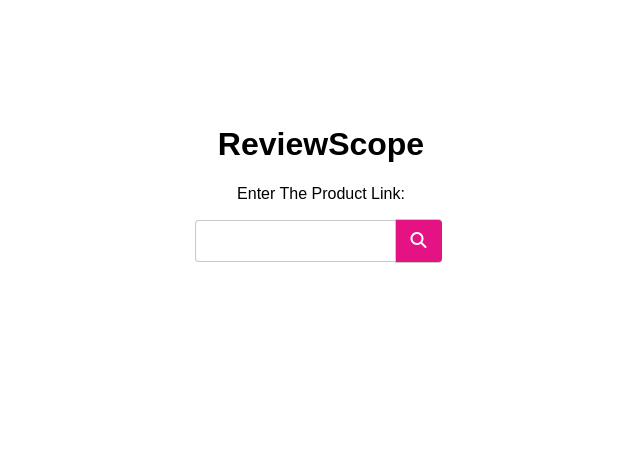
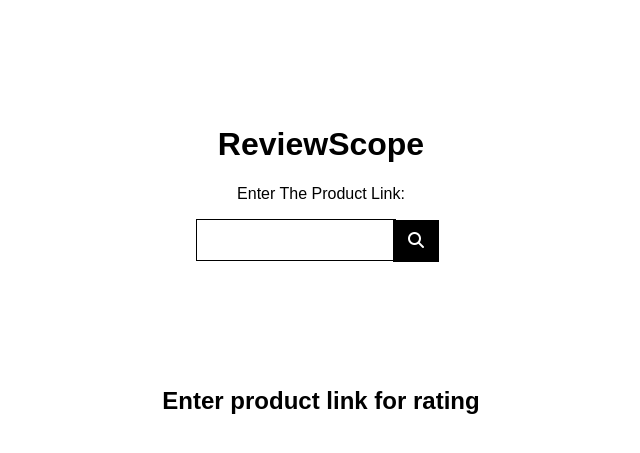
Before and after one commit to Hitstar53/AI-product-reviewer, a Django app: page /search/ in a window 1280 px wide. Shown: the top 453 px of the page, without its empty margins (319-959 px from the left). Run offline with Django 4.2, Linux system fonts and the light colour scheme; some libraries are stand-ins or nearby versions; some web fonts are replaced.

Commit message:
updates
Co-authored-by: Omkar0512 <Acdbb@users.noreply.github.com>
Signed-off-by: Hatim Sawai <hatimsawai76@gmail.com>

```diff
--- a/reviewscope/base/templates/base/search.html
+++ b/reviewscope/base/templates/base/search.html
@@ -24,7 +24,15 @@
   <div class="output-wrap">
     {% block output %}
     <p class="model-output">
-      {{ out }}
+      {% if rev and star %}
+      <div class="rating-result">
+        Review Rating: {{ rev }}
+        <br>
+        Our Rating: {{ star }}
+      </div>
+      {% else %}
+      <span class="model-name">Enter product link for rating</span>
+      {% endif %}
     </p>
     {% endblock %}
   </div>
--- a/reviewscope/base/views.py
+++ b/reviewscope/base/views.py
@@ -1,4 +1,5 @@
 from django.shortcuts import render
+import pandas as pd
 from transformers import AutoTokenizer
 from transformers import AutoModelForSequenceClassification
 from scipy.special import softmax
@@ -9,25 +10,27 @@ import requests
 MODEL = f"cardiffnlp/twitter-roberta-base-sentiment"
 tokenizer = AutoTokenizer.from_pretrained(MODEL)
 model = AutoModelForSequenceClassification.from_pretrained(MODEL)
-def polarity_scores_roberta(example):
-    encoded_text = tokenizer(example, return_tensors='pt')
+def polarity_scores_roberta_list(review):
+    encoded_text = tokenizer(review, return_tensors='pt')
     output = model(**encoded_text)
     scores = output[0][0].detach().numpy()
     scores = softmax(scores)
-    scores_dict = {
-        'roberta_neg' : scores[0],
-        'roberta_neu' : scores[1],
-        'roberta_pos' : scores[2]
-    }
-    print(scores_dict)
-    return scores_dict
+    scores_list = [scores[0], scores[1], scores[2]]
+    return scores_list
 
 def api_call(link):
     api_client = ApiClient(api_key='Z29vZ2xlLW9hdXRoMnwxMTU3MTI4ODgzMjY3NDgyNTQ2MzF8YzBlN2I4YTE3NQ')
-    results = api_client.amazon_reviews(link, limit=1)
-    review = results[0][0]['body']
-    rating = results[0][0]['rating']
-    return review
+    result = api_client.amazon_reviews(link, limit=10)
+    # make a generator to get the reviews from results[0][i]['body']
+    reviews = []
+    ratings = []
+    for i in range(10):
+        reviews.append(result[0][i]['body'])
+
+    for i in range(10):
+        ratings.append(result[0][i]['rating'])
+
+    return reviews,ratings
 
 # Create your views here.
 def home(request):
@@ -36,8 +39,20 @@ def home(request):
 def search(request):
     if request.method == 'POST':
         text = request.POST['query']
-        text = api_call(text)
-        print(text)
-        op = polarity_scores_roberta(text)
-        return render(request, 'base/search.html', {'out': op})
+        reviews,ratings = api_call(text)
+        print(len(reviews))
+        res = []
+        op = []
+        columns = ['Id', 'roberta_neg', 'roberta_neu', 'roberta_pos','Score']
+        for i in range(10):
+            res.append([i]+polarity_scores_roberta_list(reviews[i])+[ratings[i]])
+        df_results = pd.DataFrame(res, columns=columns)
+        rev_rate=0
+        star = 0
+        for index, row in df_results.iterrows():
+            star += 5*row['roberta_pos'] + 2.5*row['roberta_neu'] + 0*row['roberta_neg']
+            rev_rate+=row['Score']
+        star/=10
+        rev_rate/=10
+        return render(request, 'base/search.html', {'star': star, 'rev' : rev_rate})
     return render(request, 'base/search.html')
--- a/reviewscope/static/css/style.css
+++ b/reviewscope/static/css/style.css
@@ -38,10 +38,17 @@ h1 {
   text-align: center;
 }
 
+.rating-result {
+  font-size: 1.5rem;
+  font-weight: 600;
+  color: #000;
+  margin: 0 auto;
+  text-align: center;
+}
+
 #animated input[type=text] {
   width: 300px;
   box-sizing: border-box;
-  border: 1px solid #c8c8c8;
   border-radius: 4px;
   font-size: 16px;
   background-color: white;
@@ -51,7 +58,7 @@ h1 {
 }
 
 #animated input[type=text]:focus {
-  width: 500px;
+  width: 600px;
 }
 
 #animated i {
@@ -59,15 +66,10 @@ h1 {
   left: 30px;
 }
 
-
-
 .search-txt-input {
   padding: 12px 20px;
   font-size: 14px;
-  border: 1px solid #c8c8c8;
-  border-right: 0px;
-  border-top-left-radius: 4px 4px;
-  border-bottom-left-radius: 4px 4px;
+  border: 1px solid #000;
   width: 200px;
 }
 
@@ -78,18 +80,17 @@ h1 {
   text-align: center;
   text-decoration: none;
   color: #ffffff;
-  border: solid 1px #c8c8c8;
-  border-right: 0px;
-  background: #f45c03;
-  border-top-right-radius: 4px 4px;
-  border-bottom-right-radius: 4px 4px;
+  border: 0;
+  background: #000;
   position: relative;
-  left: -5px;
+  left: -7px;
+  top: 1px;
+  cursor: pointer;
 }
 
 .search-button:hover {
   text-decoration: none;
-  background: #f67c35;
+  background: #006400;
 }
 
 .search-button::-moz-focus-inner {
@@ -107,19 +108,6 @@ h1 {
 }
 
 
-button[type='submit'] {
-  background-color: #E51284;
-  color: #fff;
-  cursor: pointer;
-}
-
-button[type='submit']:hover {
-  background-color: #ea419c;
-  color: #fff;
-  cursor: pointer;
-}
-
-
 #standard-3 .search-txt-input {
   width: 200px;
   -webkit-transition: width 0.5s ease-out;
```
